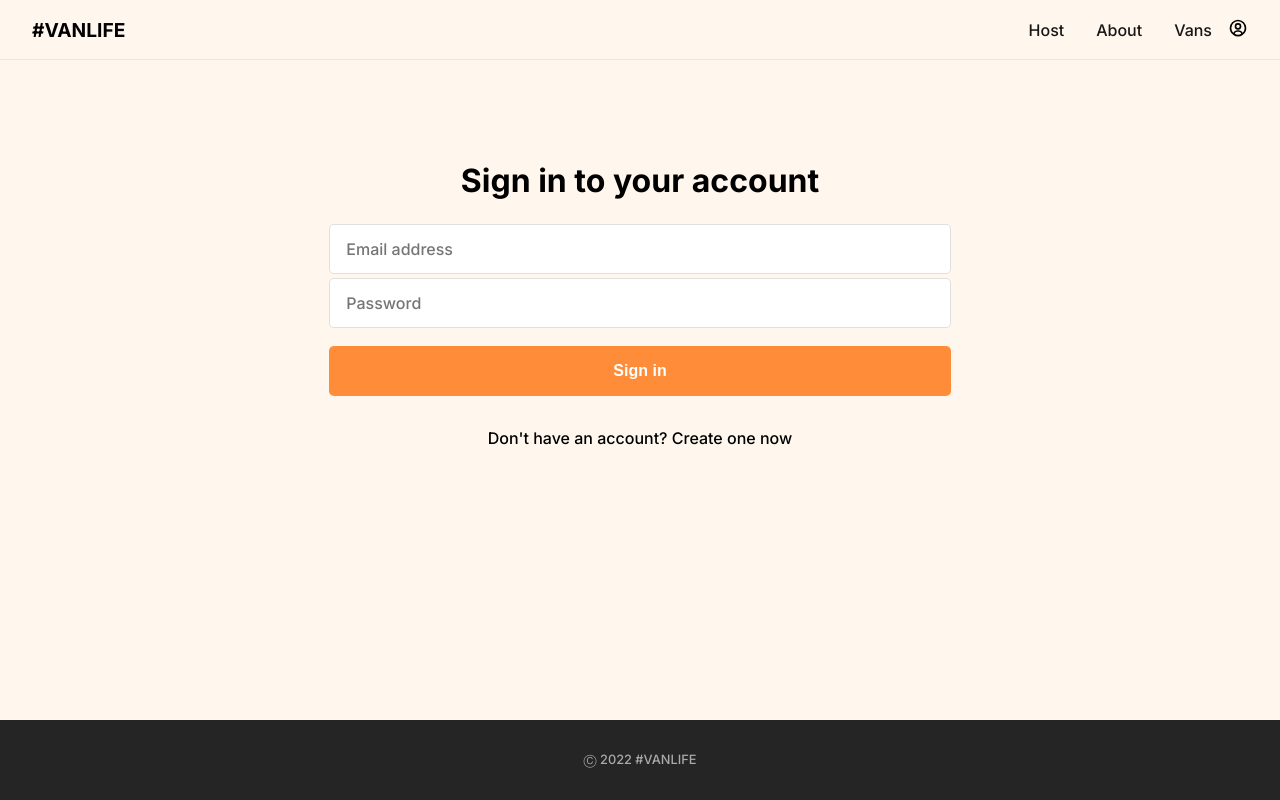
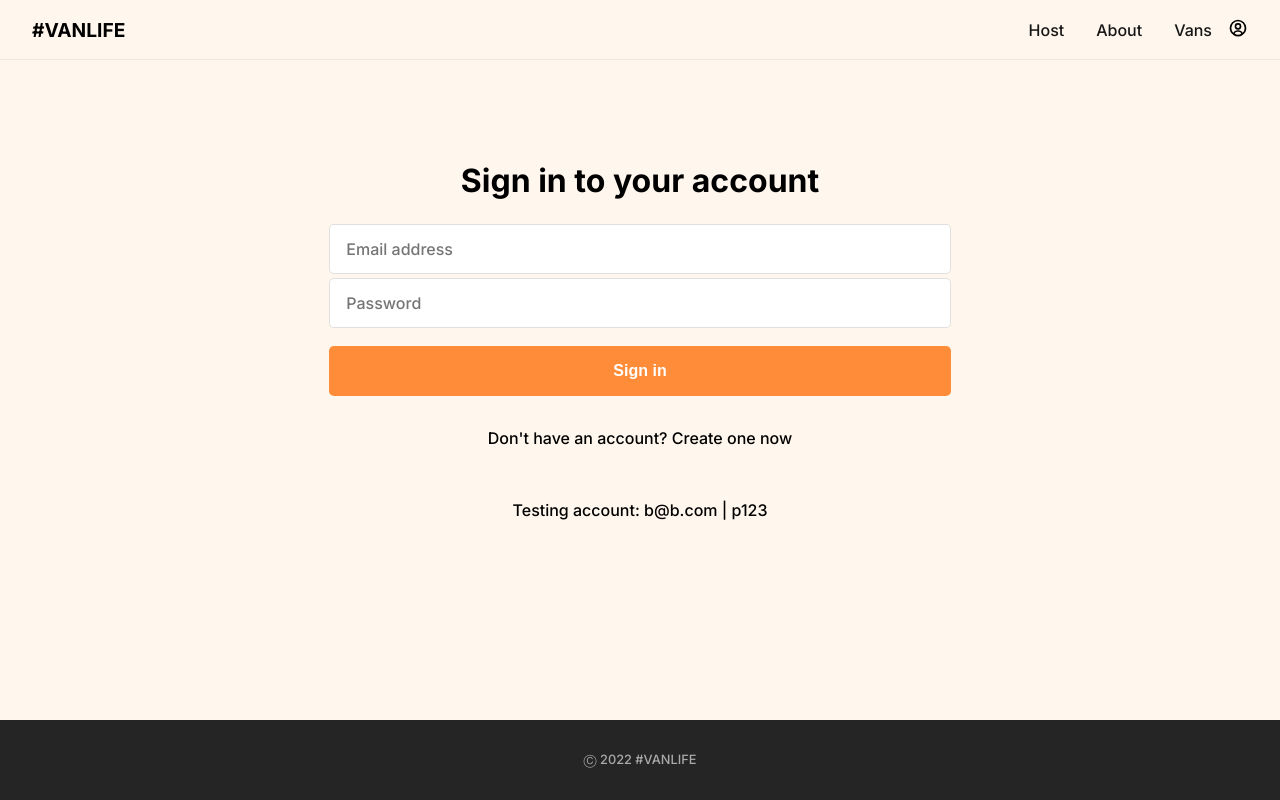
Before and after one commit to victorfernando-sis/vanlife, a React (Create React App) app: page /login in a window 1280 px wide. Built offline with nearby package versions, Linux system fonts and the light colour scheme; what miragejs would draw is missing.

Commit message:
Redirect file

```diff
--- a/src/pages/Login/Login.jsx
+++ b/src/pages/Login/Login.jsx
@@ -14,7 +14,7 @@ export async function action({ request }) {
     const data = await loginUser({ email, password });
     const redirectTo = new URL(request.url).searchParams.get('redirectTo') || '/host'
     localStorage.setItem("user", JSON.stringify(data));
-    return (window.location.href = `${redirectTo}`);
+    return window.location.href = `${redirectTo}`;
   } catch (error) {
     return error.message;
   }
@@ -34,7 +34,7 @@ export default function Login() {
           aria-label="email"
           placeholder="Email address"
           className="login-email"
-        />
+          />
         <input
           type="password"
           name="password"
@@ -46,7 +46,8 @@ export default function Login() {
       </Form>
       <p>
         Don't have an account? <a href="/"> Create one now</a>
-      </p>
+      </p><br/>
+      <p>Testing account: b@b.com | p123</p>
     </div>
   );
 }
```
Also changed, not shown: 1 other file (tests, documents, lock files or other folders).
